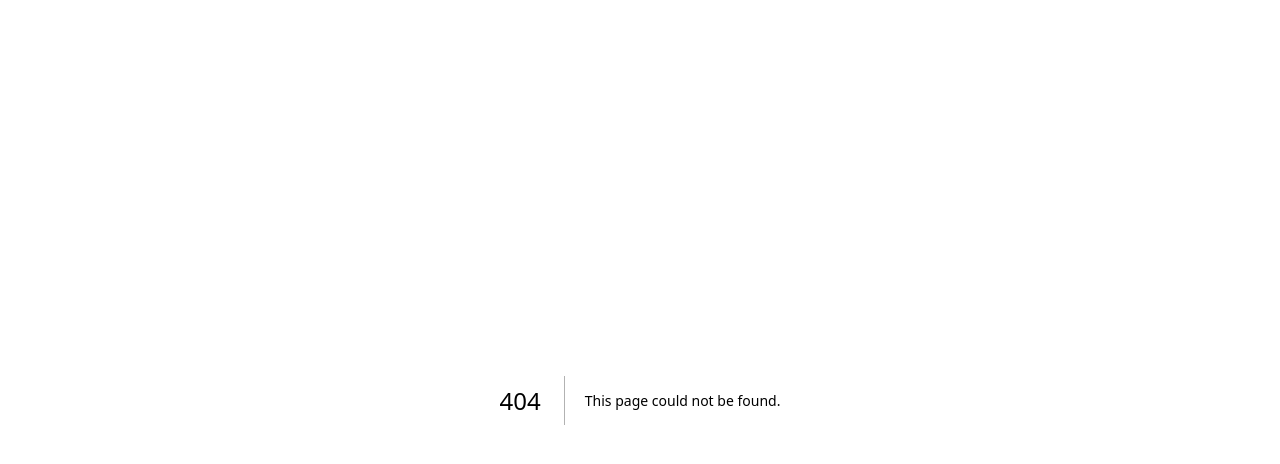
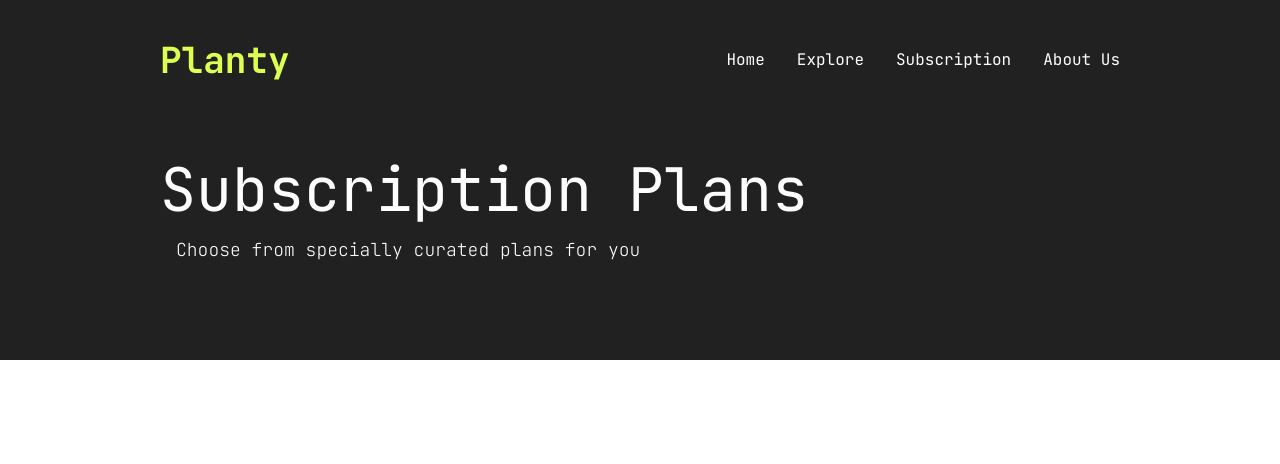
Before and after one commit to himanshuu004/plantywide, a Next.js app: page /subscription in a window 1280 px wide. Before the commit this address had no page. Shown: the top 464 px of the page. Built offline with nearby package versions, Linux system fonts and the light colour scheme.

Commit message:
navigations updated

```diff
--- a/app/components/Navbar.tsx
+++ b/app/components/Navbar.tsx
@@ -8,7 +8,9 @@ const Navbar = () => {
       <div>
         <ul className=" w-auto flex justify-end items-end gap-8 ">
           <li>Home</li>
-          <li>Explore</li>
+          <Link href="/plantoptions">
+            <li>Explore</li>
+          </Link>
           <li>Subscription</li>
           <Link href="/AboutUs">
             <li>About Us</li>
--- a/app/page.tsx
+++ b/app/page.tsx
@@ -8,7 +8,7 @@ import { JetBrains_Mono } from "@next/font/google";
 import GifthGrowth from "./components/GifthGrowth";
 import WhyUs from "./components/WhyUs";
 import Navbar from "./components/Navbar";
-import PlantList from "./components/PlantList";
+
 
 const jetBrainsMono = JetBrains_Mono({
   weight: ["200", "300", "400", "500", "600", "700", "800"], // You can specify the weight and other options
--- /dev/null
+++ b/app/subscription/components/subscard.tsx
@@ -0,0 +1,7 @@
+import React from "react";
+
+const SCard = () => {
+  return <div>SCard</div>;
+};
+
+export default SCard;
--- /dev/null
+++ b/app/subscription/page.tsx
@@ -0,0 +1,29 @@
+import React from "react";
+import { JetBrains_Mono } from "@next/font/google";
+import Navbar from "@/app/components/Navbar";
+import Plants from "../constants";
+
+const jetBrainsMono = JetBrains_Mono({
+  weight: ["200", "300", "400", "500", "600", "700", "800"], // You can specify the weight and other options
+  subsets: ["latin"], // Specify the subsets you want to use
+});
+
+const AboutUs = () => {
+  return (
+    <div
+      className={`w-full h-full bg-[#212121] text-[#fdfdfd] flex flex-col justify-center items-center ${jetBrainsMono.className} pb-10`}
+    >
+      <div className="w-full h-full bg-[#212121] text-[#fdfdfd] flex flex-col justify-center items-center">
+        <Navbar />
+        <div className="w-full max-w-[960px] flex flex-col justify-between items-center py-10 ">
+          <h1 className="w-full text-6xl text-left">Subscription Plans</h1>
+          <p className="w-full text-lg font-thin text-left p-4 ">
+            Choose from specially curated plans for you
+          </p>
+        </div>
+      </div>
+    </div>
+  );
+};
+
+export default AboutUs;
```
